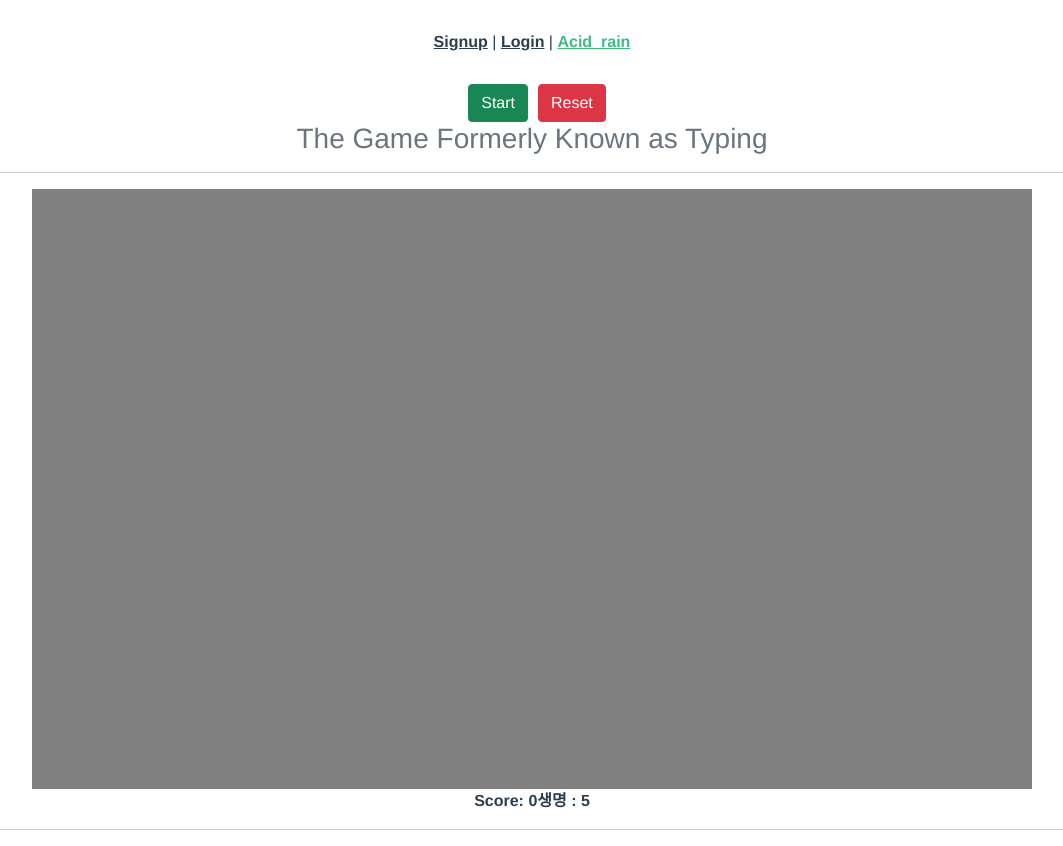
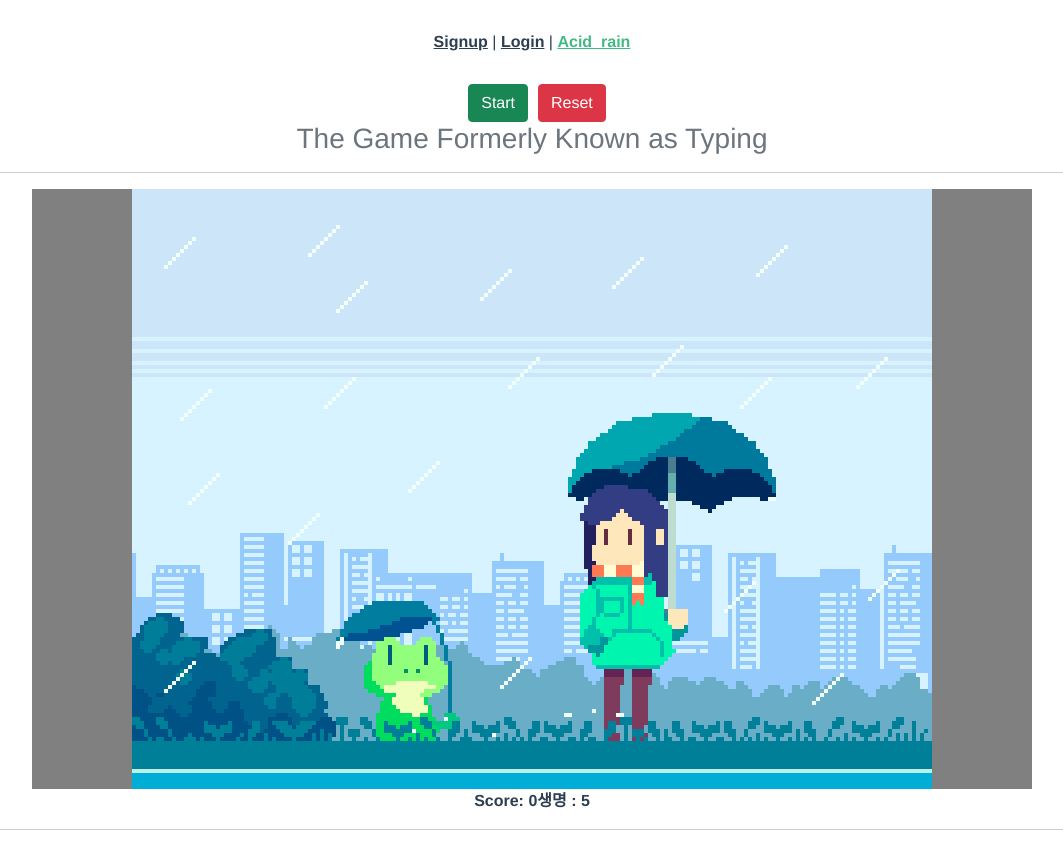
Before and after one commit to zmd9220/Aksoo, a Vue app in the folder Front/client/: page /acid_rain/acid_rain in a window 1280 px wide. Shown: the whole page, without its empty margins (108-1171 px from the left). Built offline with nearby package versions, Linux system fonts and the light colour scheme.

Commit message:
S05P21B306-272 [MODIFY]: 산성비 게임 배경화면 추가

```diff
--- a/Front/client/src/views/acid_rain/acid_rain.vue
+++ b/Front/client/src/views/acid_rain/acid_rain.vue
@@ -28,6 +28,7 @@
       <div class="panel panel-default">
         <div class="panel-body">
           <div id="box">
+            <img src="./background.gif" class="bg" style="object-fit:fill">
             <span id="message" class="hidden" style="display: none"
               >Game Over!</span
             >
@@ -321,8 +322,13 @@ export default {
   overflow: hidden;
   position: relative;
   font-family: "Georgia";
-  font-size: 50px;
-  color: #fff;
+  font-size: 55px;
+  font-weight: bold;
+  color: purple ;
+}
+
+#bg {
+  width: 100%;
 }
 
 #quiz {
```
Also changed, not shown: Front/client/src/views/acid_rain/background.gif (added), Front/client/src/views/acid_rain/heart.png (added).
